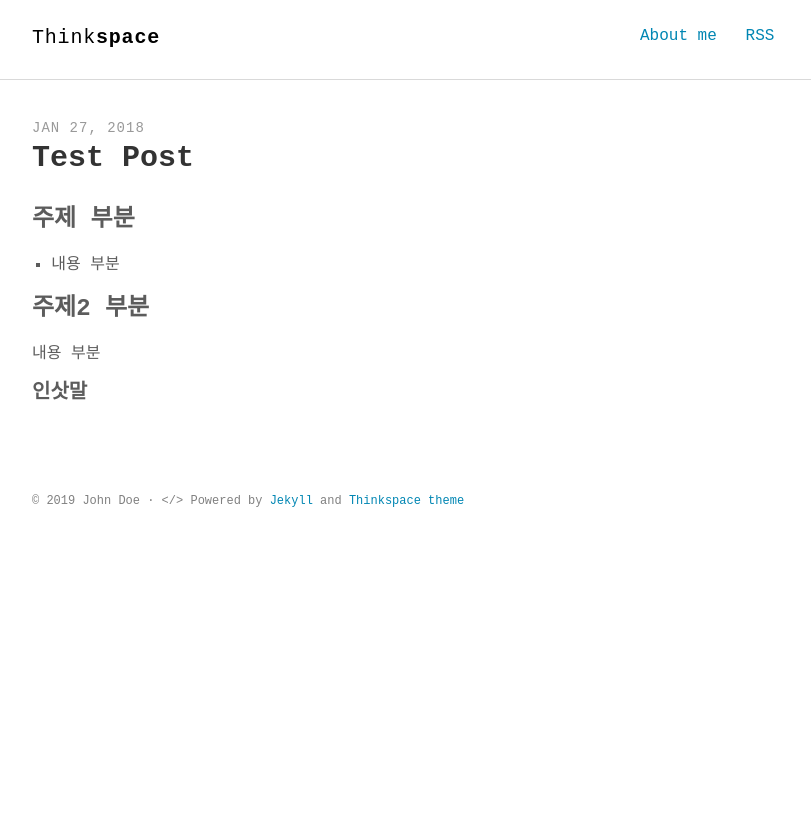
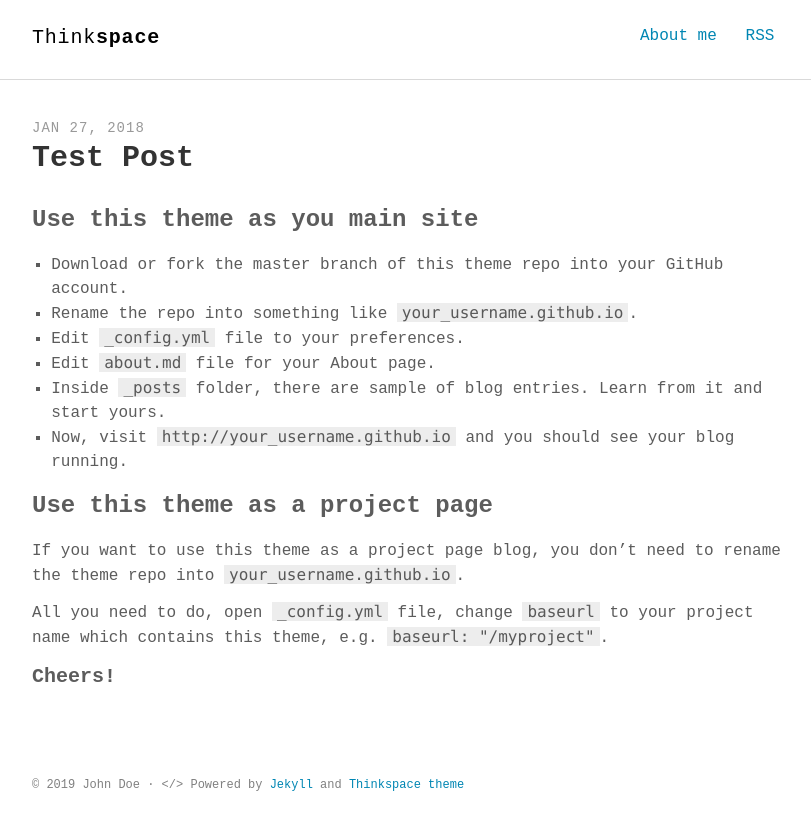
Before and after one commit to kossw123/8iiow, a Jekyll site: the page built from _posts/2018-01-27-Test-Post.md, in a window 1280 px wide. Shown: the top 830 px of the page, without its empty margins (232-1043 px from the left). Built offline with Jekyll 4.4.1, drawn with Linux system fonts in a browser that asks for light colours; some web fonts are replaced.

Commit message:
change postring

```diff
--- a/_posts/2018-01-27-Test-Post.md
+++ b/_posts/2018-01-27-Test-Post.md
@@ -6,12 +6,19 @@
 keywords: "dummy content"
 ---
 
-### 주제 부분
+### Use this theme as you main site
 
-- 내용 부분
+- Download or fork the master branch of this theme repo into your GitHub account.
+- Rename the repo into something like `your_username.github.io`.
+- Edit `_config.yml` file to your preferences.
+- Edit `about.md` file for your About page.
+- Inside `_posts` folder, there are sample of blog entries. Learn from it and start yours.
+- Now, visit `http://your_username.github.io` and you should see your blog running.
 
-### 주제2 부분
+### Use this theme as a project page
 
-내용 부분
+If you want to use this theme as a project page blog, you don't need to rename the theme repo into `your_username.github.io`.
 
-#### 인삿말
+All you need to do, open `_config.yml` file, change `baseurl` to your project name which contains this theme, e.g. `baseurl: "/myproject"`.
+
+#### Cheers!
```
